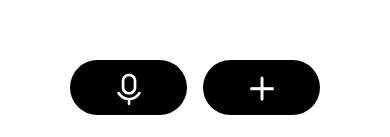
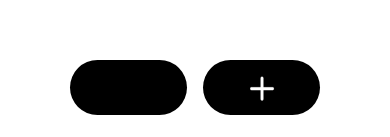
Before and after one commit to Xenous-Inc/MakeSense, a React Native app: screen / in a window 390 px wide. Shown: the part 704-841 px from the top of the page. Built offline with nearby package versions, Linux system fonts and the light colour scheme.

Commit message:
Update src/screens/HomeScreen.tsx

```diff
--- a/src/screens/HomeScreen.tsx
+++ b/src/screens/HomeScreen.tsx
@@ -5,7 +5,7 @@ import { Colors } from '@styles/colors';
 import { Header } from '@components/Header';
 
 const imageButton = {
-    voiceOutLine: require('@assets/icons/voice_outline_24.png'),
+    voiceOutline: require('@assets/icons/voice_outline_24.png'),
     iconPlus: require('@assets/icons/add_24.png'),
     iconMenu: require('@assets/icons/menu-icon.png'),
     iconCalendar: require('@assets/icons/calendar-icon.png'),
```
